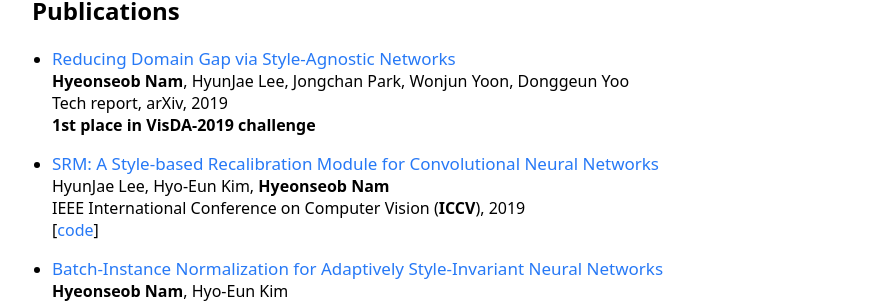
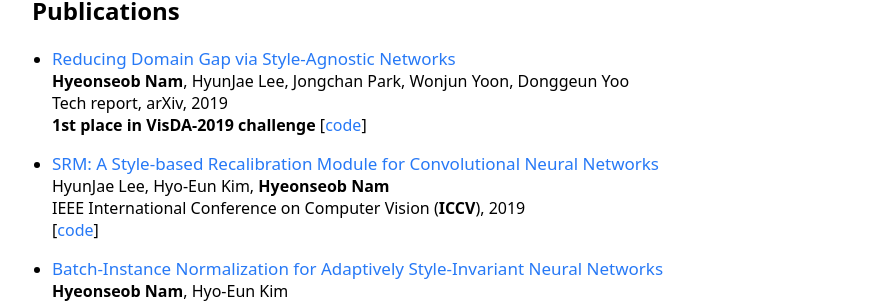
Before and after one commit to gholste/hyeonseobnam.github.io, a Jekyll site: the page built from index.md, in a window 1280 px wide. Shown: the part 903-1208 px from the top of the page, without its empty margins (198-1081 px from the left). Built offline with Jekyll 4.4.1, drawn with Linux system fonts in a browser that asks for light colours.

Commit message:
Update index.md

```diff
--- a/index.md
+++ b/index.md
@@ -33,6 +33,7 @@ My research interests include computer vision and deep learning with particular
   **Hyeonseob Nam**, HyunJae Lee, Jongchan Park, Wonjun Yoon, Donggeun Yoo<br />
   Tech report, arXiv, 2019<br />
   **1st place in VisDA-2019 challenge**
+  [[code](https://github.com/hyeonseobnam/style-agnostic-networks)]
 
 - <span class="paper-title">[SRM: A Style-based Recalibration Module for Convolutional Neural Networks](https://arxiv.org/pdf/1903.10829.pdf)</span><br />
   HyunJae Lee, Hyo-Eun Kim, **Hyeonseob Nam**<br />
```
